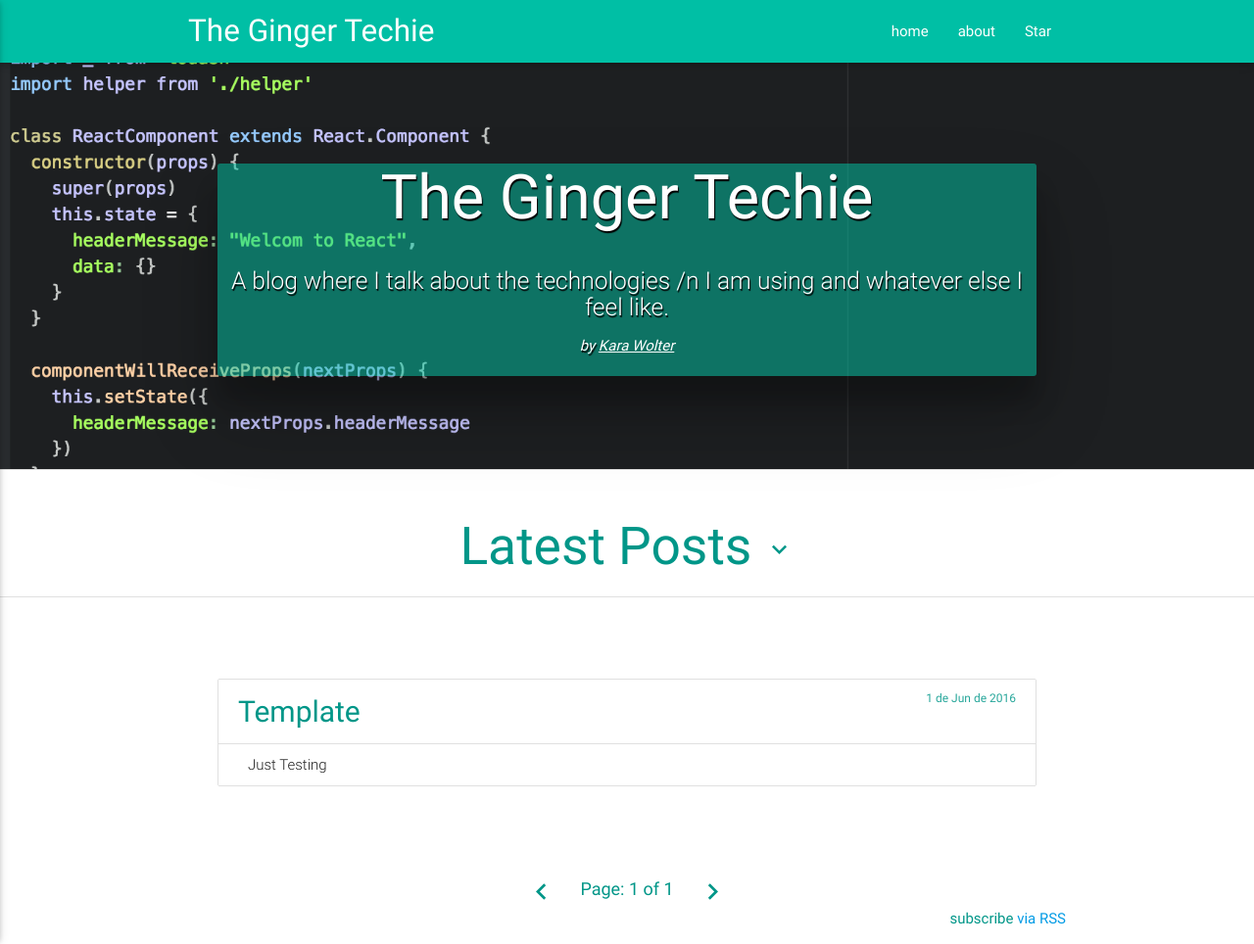
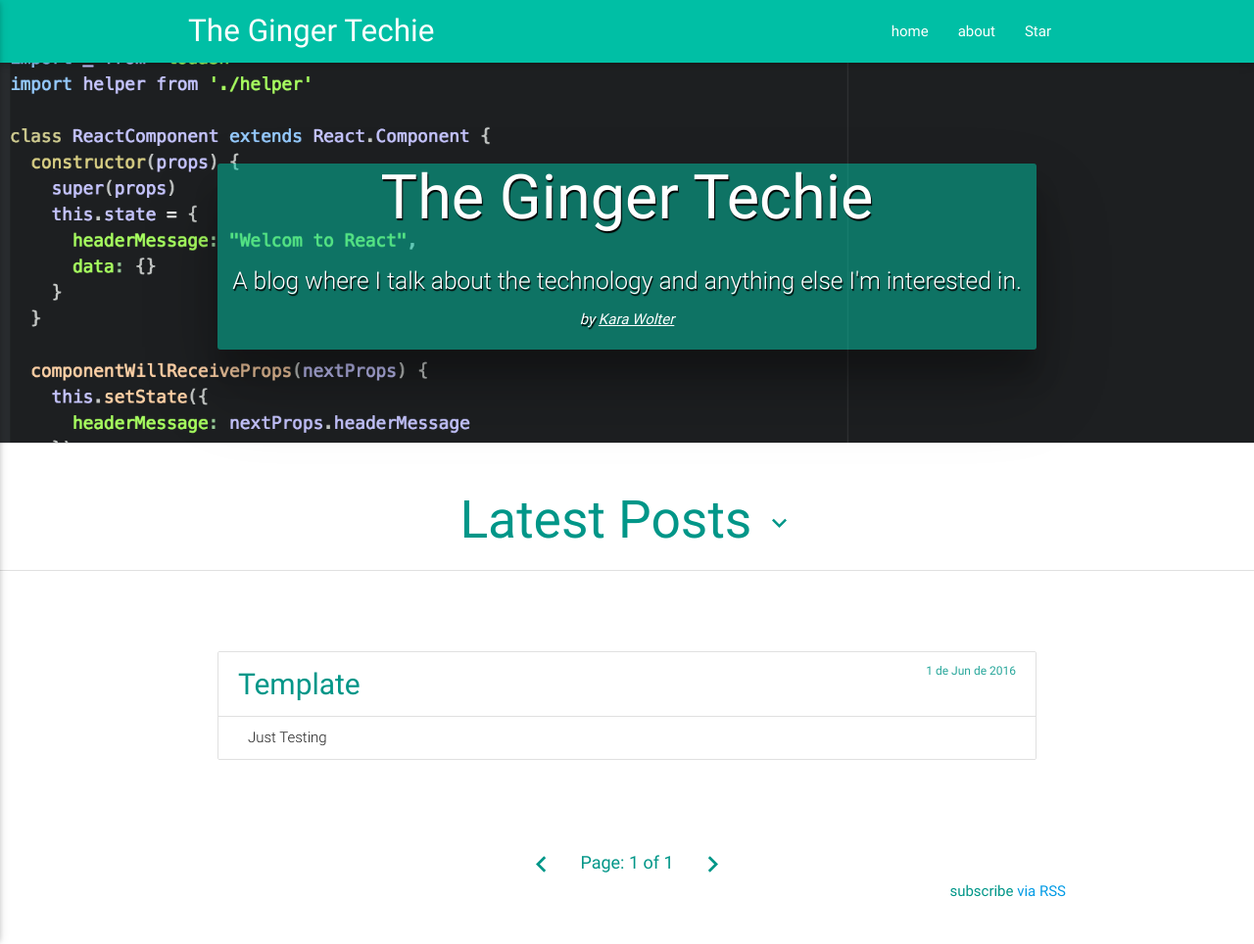
Before and after one commit to KaraWaldemer/KaraWaldemer.github.io, a Jekyll site: the page built from index.html, in a window 1280 px wide. Shown: the whole page at 98% size. Built offline with Jekyll 4.4.1, drawn with Linux system fonts in a browser that asks for light colours; the list of posts is cut into pages by our own code; after the commit the page ends 937 px from its top, so only the background shows below that.

Commit message:
Update _config.yml

```diff
--- a/_config.yml
+++ b/_config.yml
@@ -4,9 +4,7 @@
 author: Kara Wolter
 author_github: KaraWolter
 description: |
-  A blog where I talk about the technologies /n
-
-  I am using and whatever else I feel like.
+  A blog where I talk about the technology and anything else I'm interested in.
 baseurl: "/"
 url: http://thegingertechie.com
 paginate: 12
```
